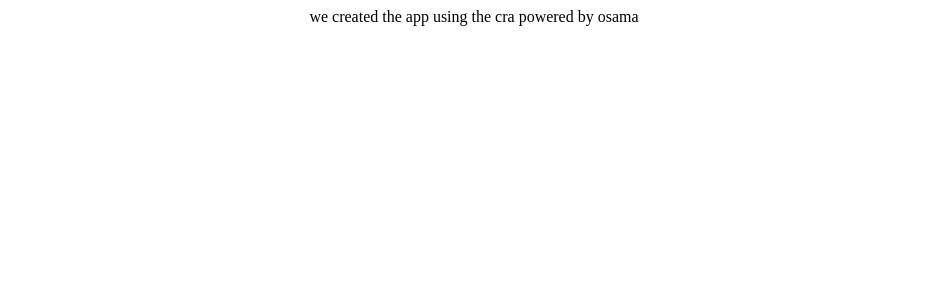
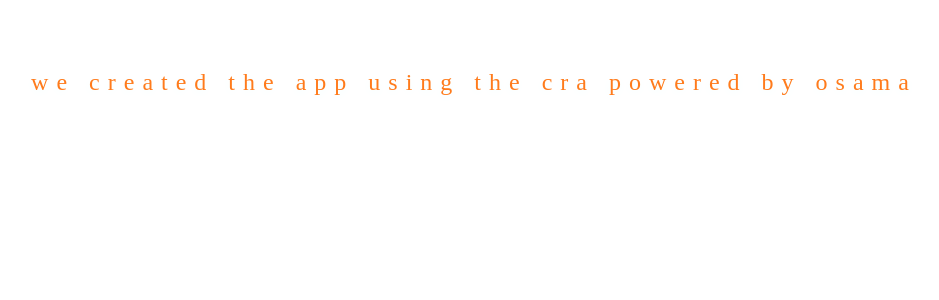
Before and after one commit to osamaashraf6/Math-magicians, a React (Create React App) app: page / in a window 1280 px wide. Shown: the top 300 px of the page, without its empty margins (166-1105 px from the left). Built offline with nearby package versions, Linux system fonts and the light colour scheme.

Commit message:
Add the App css file for styling the className called App

```diff
--- a/src/App.css
+++ b/src/App.css
@@ -1,3 +1,8 @@
 .App {
   text-align: center;
+  color: #ff7b1c;
+  margin-top: 69px;
+  font-size: 24px;
+  letter-spacing: 8px;
+  text-shadow: 0 2px 9px azure;
 }
```
